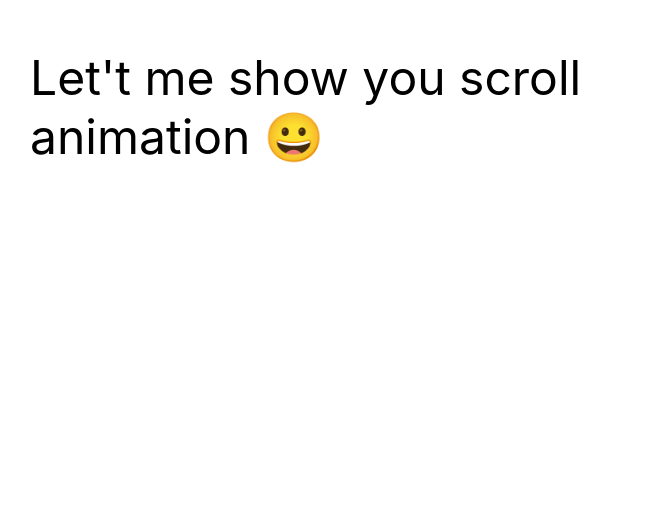
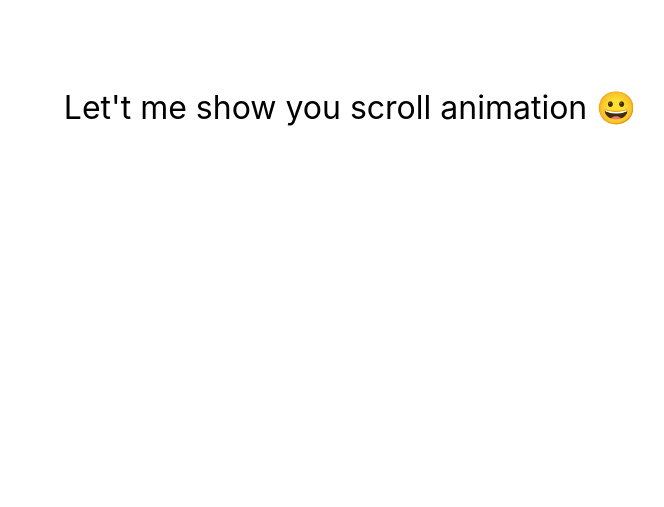
Before and after one commit to 1000ship/react-scroll-motion, a React (Create React App) app in the folder examples/: page / in a window 1280 px wide. Shown: the part 293-800 px from the top of the page, without its empty margins (290-954 px from the left). Built offline with nearby package versions, Linux system fonts and the light colour scheme.

Commit message:
test: Add debugBorder:boolean props in examples

```diff
--- a/examples/src/pages/Home/presenter.js
+++ b/examples/src/pages/Home/presenter.js
@@ -35,7 +35,7 @@ const Presenter = () => {
     <ScrollContainer>
       <ScrollPage page={0}>
         <Animator animation={batch(Fade(), Sticky(), MoveOut(0, -200))}>
-          <span style={{ fontSize: "3em" }}>Let't me show you scroll animation 😀</span>
+          <span style={{ fontSize: "2em" }}>Let't me show you scroll animation 😀</span>
         </Animator>
       </ScrollPage>
       <ScrollPage page={1}>
@@ -60,8 +60,8 @@ const Presenter = () => {
       </ScrollPage>
       <ScrollPage page={4}>
         <Animator animation={batch(Fade(), Sticky())}>
-          <span style={{ fontSize: "3em" }}>Done</span>
-          <span style={{ fontSize: "3em" }}>
+          <span style={{ fontSize: "3em" }}>Done</span><br/>
+          <span style={{ fontSize: "2em" }}>
             There's FadeAnimation, MoveAnimation, StickyAnimation, ZoomAnimation
           </span>
         </Animator>
--- a/examples/src/react-scroll-motion/ScrollContainer.tsx
+++ b/examples/src/react-scroll-motion/ScrollContainer.tsx
@@ -3,7 +3,7 @@ import { ScrollContainerContext } from "./ScrollContext";
 
 interface IProps {
   children: React.ReactNodeArray;
-  scrollParent: Window | HTMLElement
+  scrollParent: Window | HTMLElement;
 }
 
 interface IState {
@@ -18,8 +18,6 @@ interface IState {
 }
 
 const ScrollAnimatorContainer = ({ children, scrollParent = window }: IProps) => {
-
-  const ScrollContainer = useRef<HTMLDivElement>(null)
 
   const [scrollData, setScrollData] = useState<IState>({
     currentY: 0, // 현재 스크롤 위치(px)
@@ -56,13 +54,14 @@ const ScrollAnimatorContainer = ({ children, scrollParent = window }: IProps) =>
   useEffect(() => {
     scrollEvent();
     scrollParent.addEventListener("scroll", scrollEvent);
+    scrollParent.addEventListener("resize", scrollEvent);
     return () => scrollParent.removeEventListener("scroll", scrollEvent);
   }, []);
 
   return (
-    <div ref={ScrollContainer} style={{ margin: 0, padding: 0 }}>
+    <div style={{ margin: 0, padding: 0, height: scrollData.viewportHeight }}>
       <ScrollContainerContext.Provider value={scrollData}>
-          {children}
+        {children}
       </ScrollContainerContext.Provider>
     </div>
   );
--- a/examples/src/react-scroll-motion/ScrollPage.tsx
+++ b/examples/src/react-scroll-motion/ScrollPage.tsx
@@ -1,14 +1,24 @@
-import React from "react";
-import { ScrollPageContext } from "./ScrollContext";
+import React, { useContext } from "react";
+import { ScrollPageContext, ScrollContainerContext } from "./ScrollContext";
 
 interface IProps {
   children: React.ReactNode;
   page: number;
+  debugBorder: boolean;
 }
 
-const ScrollPage = ({ children, page }: IProps) => {
+const ScrollPage = ({ children, page, debugBorder = false }: IProps) => {
+  const { viewportHeight } = useContext(ScrollContainerContext);
+  const style: React.CSSProperties = {
+    margin: 0,
+    padding: 0,
+    height: viewportHeight,
+    position: "relative",
+    boxSizing: "border-box",
+    ...(debugBorder ? { border: "1px solid red" } : {}),
+  };
   return (
-    <div style={{ margin: 0, padding: 0, height: "100vh", position: "relative" }}>
+    <div style={style}>
       <ScrollPageContext.Provider value={{ page }}>{children}</ScrollPageContext.Provider>
     </div>
   );
--- a/package.json
+++ b/package.json
@@ -1,6 +1,6 @@
 {
   "name": "react-scroll-motion",
-  "version": "0.1.5",
+  "version": "0.1.7",
   "homepage": "https://github.com/1000ship/react-scroll-motion",
   "bugs": {
     "email": "cjstjdgur1234@gmail.com",
```
Also changed, not shown: examples/src/react-scroll-motion/ScrollContext.ts (+7 -1 lines).
